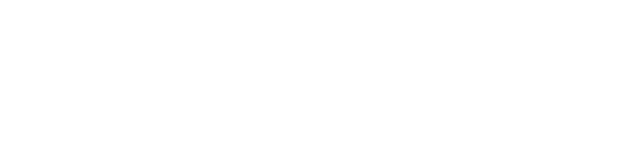
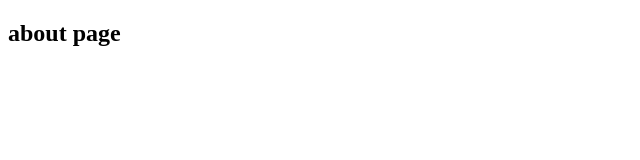
Before and after one commit to abdulgafar01/splitmate, a plain HTML site: page about.html in a window 1280 px wide. Shown: the whole page, without its empty margins (0-640 px from the left). Drawn offline with Linux system fonts and the light colour scheme.

Commit message:
updated about.html

```diff
--- a/about.html
+++ b/about.html
@@ -6,6 +6,6 @@
     <title>About Page</title>
 </head>
 <body>
-
+    <h2>about page</h2>
 </body>
 </html>
```
